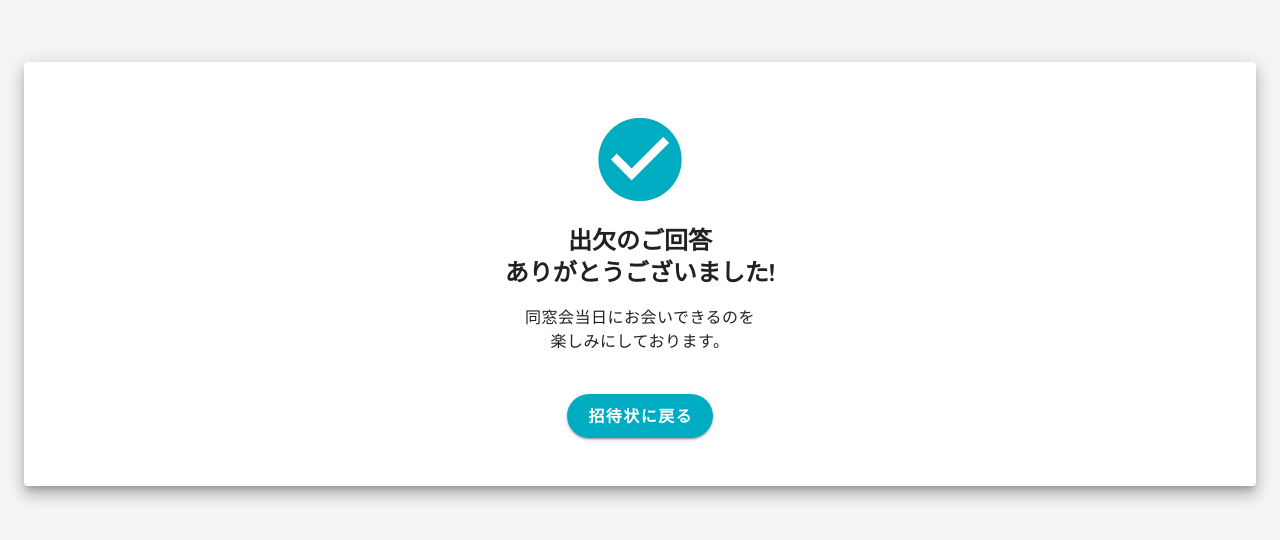
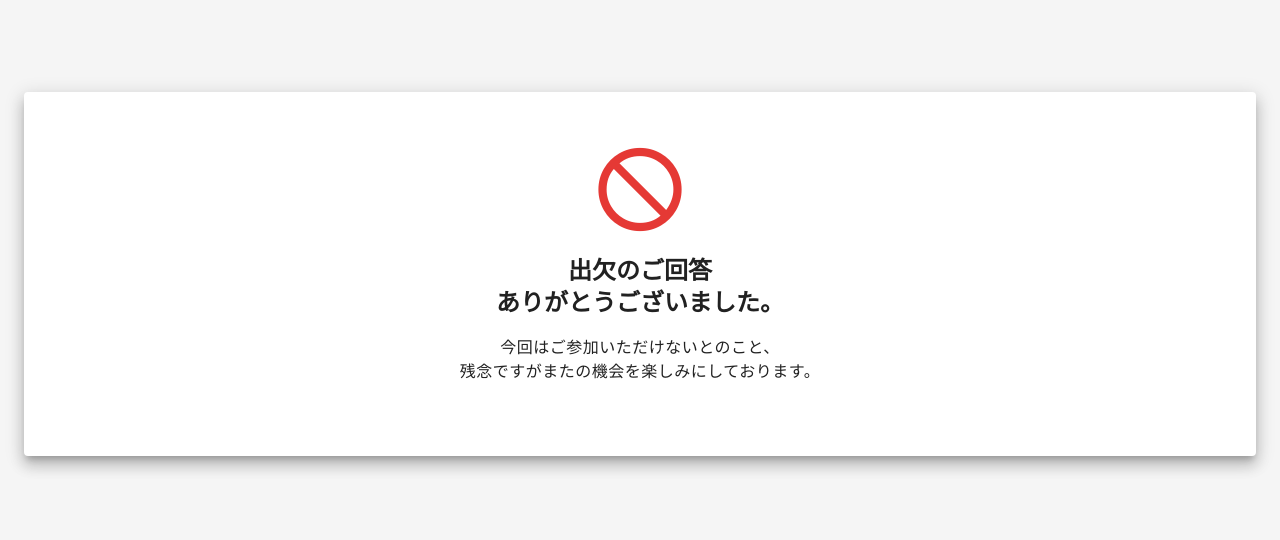
Before and after one commit to rk5155/reunion-app, a Nuxt app: page /dashboard/invitation/confirmation in a window 1280 px wide. Shown: the part 126-666 px from the top of the page. Built offline with nearby package versions, Linux system fonts and the light colour scheme; no server answers; the database is empty; a web font is replaced by a local one.

Commit message:
出欠で完了画面の挙動を変えた

```diff
--- a/pages/dashboard/invitation/[id].vue
+++ b/pages/dashboard/invitation/[id].vue
@@ -405,7 +405,7 @@ const handleFormSubmit = async (formData: Record<string, any>) => {
 
     if (formData.isAttendance) {
       const reservationId = await saveReservation(formData);
-      const successUrl = `${window.location.origin}/dashboard/invitation/confirmation?reservationId=${reservationId}`;
+      const successUrl = `${window.location.origin}/dashboard/invitation/confirmation?reservationId=${reservationId}&isAttendance=${formData.isAttendance}`;
       const cancelUrl = `${window.location.origin}/dashboard/invitation/${invitationId}`;
 
       formData.invitationId = invitationId;
@@ -417,7 +417,15 @@ const handleFormSubmit = async (formData: Record<string, any>) => {
         cancelUrl
       );
       if (res.url) window.location.href = res.url;
+      return;
     }
+    await addDoc(collection(db, 'attendances'), formData);
+    router.push({
+      path: '/dashboard/invitation/confirmation',
+      query: {
+        isAttendance: formData.isAttendance,
+      },
+    });
   } catch (error) {
     console.error('登録失敗:', error);
     alert('登録に失敗しました。もう一度お試しください。');
--- a/pages/dashboard/invitation/confirmation.vue
+++ b/pages/dashboard/invitation/confirmation.vue
@@ -2,7 +2,8 @@
   <div
     class="confirmation d-flex justify-center align-center fill-height text-center px-6 bg-grey-lighten-4"
   >
-    <v-card class="py-12 elevation-10 w-100">
+    <v-card class="py-12 px-4 elevation-10 w-100">
+      <template v-if="isAttendance">
         <v-icon color="cyan-darken-1" size="100" class="mb-4"
           >mdi-check-circle</v-icon
         >
@@ -21,6 +22,19 @@
         >
           招待状に戻る
         </v-btn>
+      </template>
+      <template v-else>
+        <v-icon color="red-darken-1" size="100" class="mb-4">
+          mdi-cancel
+        </v-icon>
+        <h2 class="text-h5 font-weight-bold mb-4">
+          出欠のご回答<br />ありがとうございました。
+        </h2>
+        <p class="text-body-1 mb-6">
+          今回はご参加いただけないとのこと、<br />
+          残念ですがまたの機会を楽しみにしております。
+        </p>
+      </template>
     </v-card>
   </div>
 </template>
@@ -33,11 +47,14 @@ import { createEmailText } from '@/utils/email';
 const router = useRouter();
 const route = useRoute();
 const reservationId = route.query.reservationId;
+const isAttendance = route.query.isAttendance === 'true';
 const { sendEmail } = useSendEmail();
 const { db } = useFirebase();
 const reservationData = ref<any>(null);
 
 onMounted(async () => {
+  if (!isAttendance) return;
+
   reservationData.value = await fetchReservationData();
 
   const attendanceData = {
```
Lines whose indentation alone changed are shown as unchanged.
